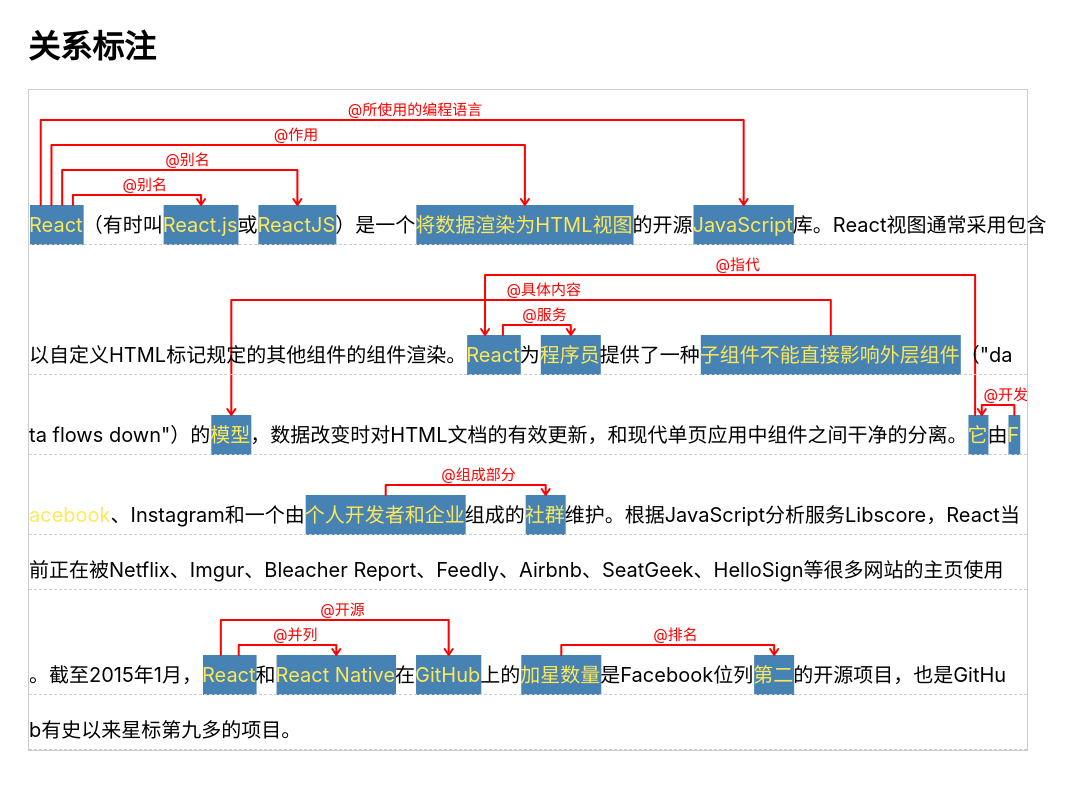
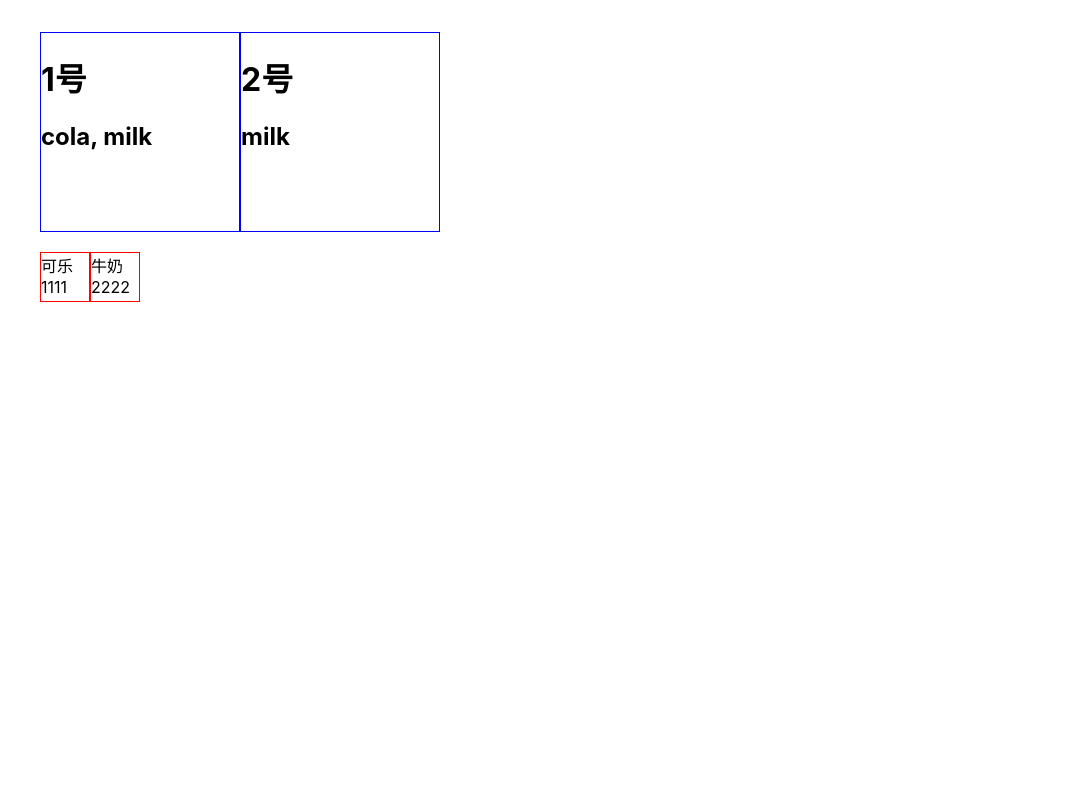
Before and after one commit to feichao93/relation-editor, a React app: page / in a window 1280 px wide. Shown: the top 790 px of the page, without its empty margins (0-1081 px from the left). Built offline with nearby package versions, Linux system fonts and the light colour scheme.

Commit message:
test drag and drop

```diff
--- a/src/index.tsx
+++ b/src/index.tsx
@@ -1,25 +1,66 @@
 import React from 'react'
 import ReactDOM from 'react-dom'
-import App from './App'
+import { DndProvider, useDraggable, useDropTarget } from './react-dnd'
 
-function render(Component: React.ComponentType) {
-  ReactDOM.render(
-          <Component />
-    ,
-    document.querySelector('#app'),
+function Box({ type, name }: { type: string; name: string }) {
+  const [isDragging, draggingProps] = useDraggable(type, name)
+
+  return (
+    <div
+      draggable={true}
+      {...draggingProps}
+      style={{
+        width: 50,
+        height: 50,
+        border: '1px solid red',
+        opacity: isDragging ? 0.3 : 1,
+      }}
+    >
+      {name}
+    </div>
   )
 }
 
+function Dustbin({ accepts, name }: { accepts: string[]; name: string }) {
+  const [isActive, canDrop, droppingProps] = useDropTarget(accepts, item => {
+    console.log(`${item.type} - ${item.value} 被拖动到了 ${name} 上`)
+  })
+  return (
+    <div
+      style={{
+        height: 200,
+        width: 200,
+        border: '1px solid blue',
+        background: isActive ? 'green' : canDrop ? 'orange' : 'none',
+      }}
+      {...droppingProps}
+    >
+      <h1>{name}</h1>
+      <h2>{accepts.join(', ')}</h2>
+    </div>
+  )
+}
+
+function App() {
+  return (
+    <DndProvider>
+      <div style={{ margin: 32 }}>
+        <div style={{ display: 'flex' }}>
+          <Dustbin accepts={['cola', 'milk']} name="1号" />
+          <Dustbin accepts={['milk']} name="2号" />
+        </div>
+        <div style={{ height: 20 }} />
+        <div style={{ display: 'flex' }}>
+          <Box type="cola" name="可乐 1111" />
+          <Box type="milk" name="牛奶 2222" />
+        </div>
+      </div>
+    </DndProvider>
+  )
+}
+
+function render(Component: React.ComponentType) {
+  ReactDOM.render(<Component />, document.querySelector('#app'))
+}
+
 render(App)
-
-declare global {
-  interface NodeModule {
-    hot: any
-  }
-}
-if (module.hot) {
-  module.hot.accept('./App.tsx', () => {
-    const { default: App } = require('./App.tsx')
-    render(App)
-  })
-}
--- /dev/null
+++ b/src/react-dnd.tsx
@@ -0,0 +1,69 @@
+import React, { useContext, useEffect, useState } from 'react'
+
+const DndContext = React.createContext<{
+  item: DraggingItem
+  setItem(item: DraggingItem): void
+}>(null)
+
+export type DraggingItem = { type: string; value: string }
+
+export function DndProvider({ children }: { children: React.ReactNode }) {
+  const [item, setItem] = useState(null as DraggingItem)
+
+  return <DndContext.Provider value={{ item, setItem }}>{children}</DndContext.Provider>
+}
+
+export function useDraggable<T>(type: string, value: string) {
+  const { setItem } = useContext(DndContext)
+  const [isDragging, setIsDragging] = useState(false)
+
+  const draggingProps: React.HTMLAttributes<HTMLElement> = {
+    draggable: true,
+    onDragStart(e: React.DragEvent) {
+      e.dataTransfer.setData(type, value)
+      setIsDragging(true)
+      setItem({ type, value })
+    },
+    onDragEnd(e: React.DragEvent) {
+      setIsDragging(false)
+      setItem(null)
+    },
+    onDrop(e: React.DragEvent) {
+      setIsDragging(false)
+      setItem(null)
+    },
+  }
+  return [isDragging, draggingProps] as const
+}
+
+export function useDropTarget(accepts: string[], onDrop: (item: DraggingItem) => any) {
+  const { item } = useContext(DndContext)
+  const [count, setCount] = useState(0)
+
+  useEffect(() => {
+    if (item == null) {
+      setCount(0)
+    }
+  }, [item])
+
+  const canDrop = item != null && accepts.includes(item.type)
+  const isActive = canDrop && count > 0
+  const droppingProps: React.HTMLAttributes<HTMLElement> = {
+    onDragEnter(e: React.DragEvent) {
+      setCount(count => count + 1)
+    },
+    onDragLeave(e: React.DragEvent) {
+      setCount(count => count - 1)
+    },
+    onDragOver(e: React.DragEvent) {
+      if (canDrop) {
+        e.preventDefault()
+      }
+    },
+    onDrop(e: React.DragEvent) {
+      onDrop(item)
+    },
+  }
+
+  return [isActive, canDrop, droppingProps] as const
+}
```
Also changed, not shown: package.json (+4 -4 lines).
